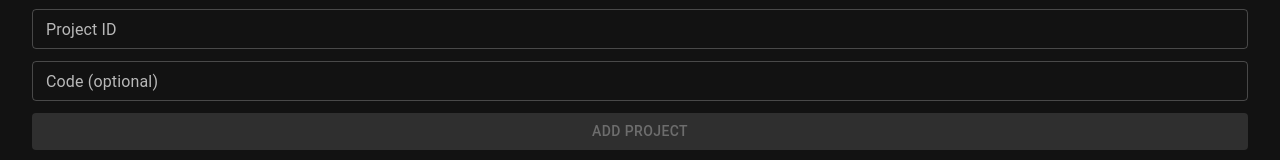
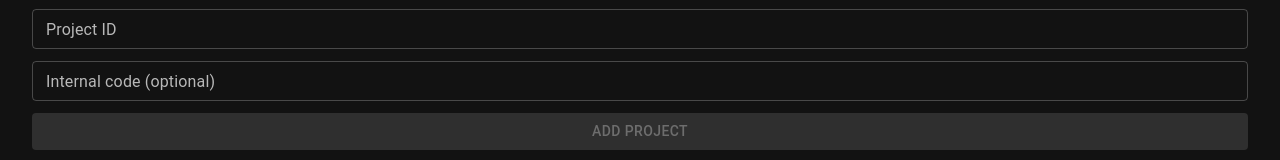
Before and after one commit to TetrisBattle/NeptonHandler, a React (Vite) app: page / in a window 1280 px wide. Both pictures are taken after a click on the button "Settings". Shown: the part 171-331 px from the top of the page. Built offline with nearby package versions, Linux system fonts and the light colour scheme.

Commit message:
Rename code as internalCode

```diff
--- a/src/App.tsx
+++ b/src/App.tsx
@@ -58,7 +58,6 @@ export default function App() {
 		endTime,
 		setEndTime,
 		status,
-		diagnostic,
 		handleAdd,
 	} = useAddEntry()
 
@@ -166,15 +165,6 @@ export default function App() {
 							{statusMessages[status]}
 						</Typography>
 					)}
-
-					{diagnostic && (
-						<Typography
-							variant='caption'
-							sx={{ color: 'text.secondary', wordBreak: 'break-all' }}
-						>
-							{diagnostic}
-						</Typography>
-					)}
 				</>
 			)}
 		</Box>
--- a/src/SettingsView.tsx
+++ b/src/SettingsView.tsx
@@ -32,28 +32,28 @@ export default function SettingsView({
 }: Readonly<Props>) {
 	const [name, setName] = useState('')
 	const [projectId, setProjectId] = useState('')
-	const [code, setCode] = useState('')
+	const [internalCode, setInternalCode] = useState('')
 
 	const [editingId, setEditingId] = useState<string | null>(null)
 	const [editName, setEditName] = useState('')
 	const [editProjectId, setEditProjectId] = useState('')
-	const [editCode, setEditCode] = useState('')
+	const [editInternalCode, setEditInternalCode] = useState('')
 
 	function handleAdd() {
 		const trimmedName = name.trim()
 		const trimmedId = projectId.trim()
 		if (!trimmedName || !trimmedId) return
-		onAdd(trimmedId, trimmedName, code.trim() || undefined)
+		onAdd(trimmedId, trimmedName, internalCode.trim() || undefined)
 		setName('')
 		setProjectId('')
-		setCode('')
+		setInternalCode('')
 	}
 
 	function startEdit(c: ProjectConfig) {
 		setEditingId(c.id)
 		setEditName(c.name)
 		setEditProjectId(c.projectId)
-		setEditCode(c.code ?? '')
+		setEditInternalCode(c.code ?? '')
 	}
 
 	function handleSave() {
@@ -61,7 +61,7 @@ export default function SettingsView({
 		onUpdate(editingId, {
 			name: editName.trim(),
 			projectId: editProjectId.trim(),
-			code: editCode.trim() || undefined,
+			code: editInternalCode.trim() || undefined,
 		})
 		setEditingId(null)
 	}
@@ -98,9 +98,9 @@ export default function SettingsView({
 					fullWidth
 				/>
 				<TextField
-					label='Code (optional)'
-					value={code}
-					onChange={(e) => setCode(e.target.value)}
+					label='Internal code (optional)'
+					value={internalCode}
+					onChange={(e) => setInternalCode(e.target.value)}
 					size='small'
 					fullWidth
 				/>
@@ -147,9 +147,9 @@ export default function SettingsView({
 									fullWidth
 								/>
 								<TextField
-									label='Code (optional)'
-									value={editCode}
-									onChange={(e) => setEditCode(e.target.value)}
+									label='Internal code (optional)'
+									value={editInternalCode}
+									onChange={(e) => setEditInternalCode(e.target.value)}
 									size='small'
 									fullWidth
 								/>
--- a/src/hooks/useAddEntry.ts
+++ b/src/hooks/useAddEntry.ts
@@ -58,8 +58,8 @@ export function useAddEntry() {
 			const { clicked, diagnostic: msg } = await clickDateEntry(tab.id, date)
 			if (!clicked) {
 				cancel()
+				setStatus('notFound')
 				setDiagnostic(msg)
-				setStatus('notFound')
 				return
 			}
 
@@ -75,8 +75,8 @@ export function useAddEntry() {
 
 			setStatus('success')
 		} catch (e) {
+			setStatus('error')
 			setDiagnostic(String(e))
-			setStatus('error')
 		}
 	}
 
```
